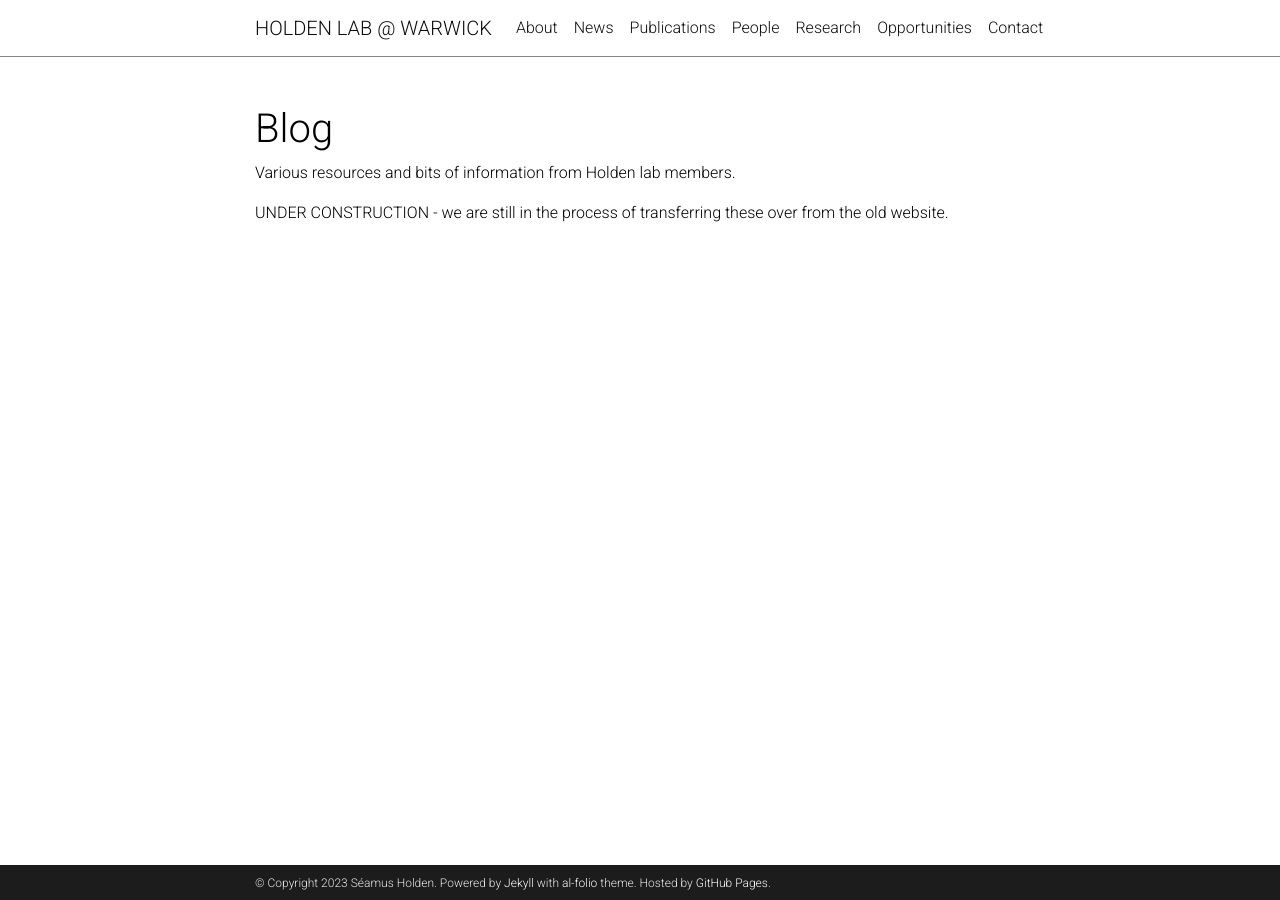
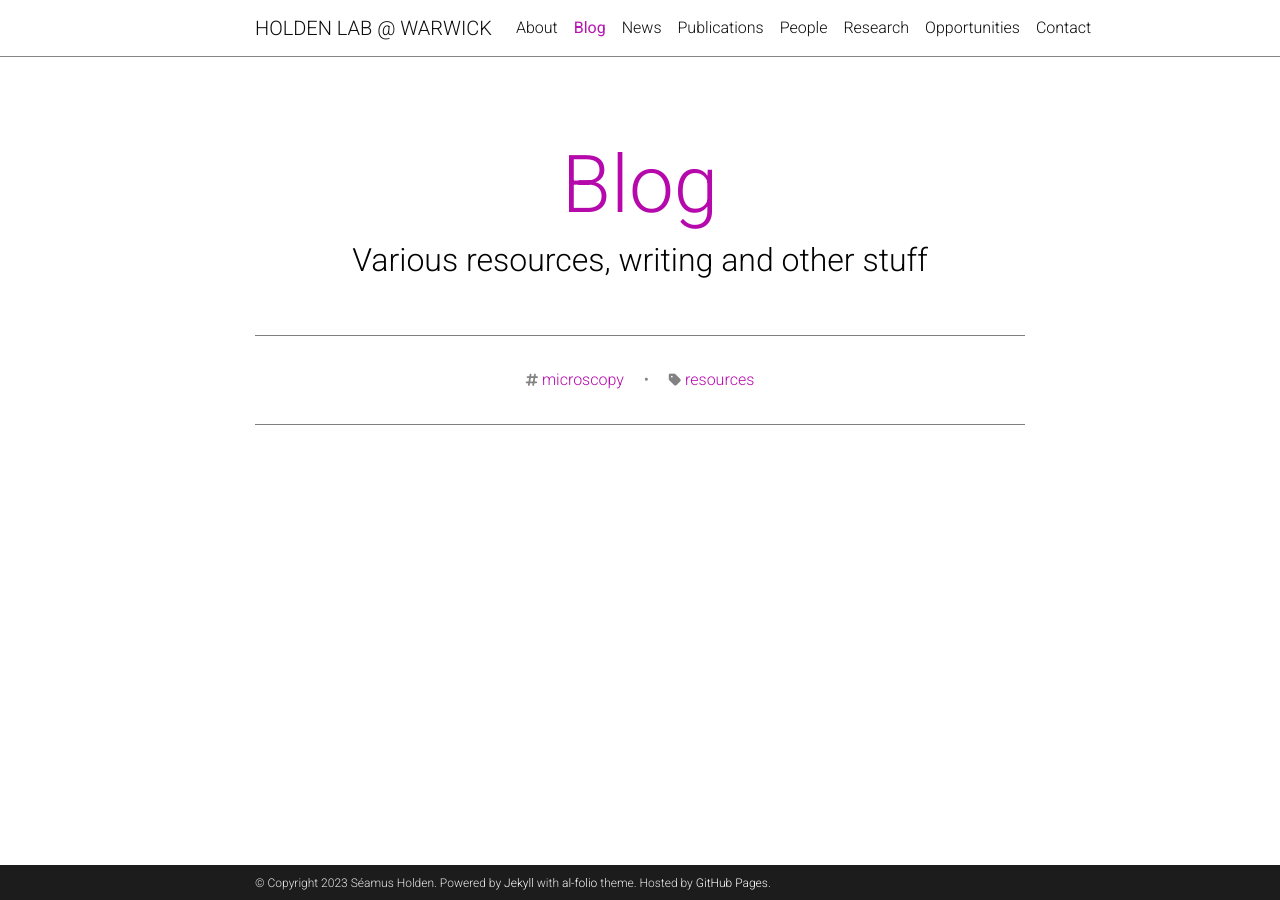
Before and after one commit to HoldenLab/holdenlab.github.io, a Jekyll site: the page built from blog/index.html, in a window 1280 px wide. Built offline with Jekyll 4.4.1, drawn with Linux system fonts in a browser that asks for light colours; the list of posts is cut into pages by our own code; comment, search, counter and statistics services are not loaded; a style sheet for code colours, icons or effects is not loaded.

Commit message:
Fixed the blog not loading problem
It was an extra space in config.yml

```diff
--- a/_config.yml
+++ b/_config.yml
@@ -8,7 +8,7 @@
 last_name: Holden
 email: seamus.holden@warwick.ac.uk
 description: > # the ">" symbol means to ignore newlines until "footer_text:"
-  A simple, whitespace theme for academics. Based on [*folio](https://github.com/bogoli/-folio) design.
+  Website of the Holden Lab at the University of Warwick, UK.
 footer_text: >
   Powered by <a href="https://jekyllrb.com/" target="_blank">Jekyll</a> with <a href="https://github.com/alshedivat/al-folio">al-folio</a> theme.
   Hosted by <a href="https://pages.github.com/" target="_blank">GitHub Pages</a>.
@@ -122,18 +122,18 @@
 # Blog
 # -----------------------------------------------------------------------------
 
-# blog_name: # blog_name will be displayed in your blog page
-# blog_nav_title: blog # your blog must have a title for it to be displayed in the nav bar
-# blog_description:
-# permalink: /blog/:year/:title/
+blog_name: Blog # blog_name will be displayed in your blog page
+blog_nav_title: Blog # your blog must have a title for it to be displayed in the nav bar
+blog_description: Various resources, writing and other stuff
+permalink: /blog/:year/:title/
 
-# # Pagination
-# pagination:
-  # enabled: true
+# Pagination
+pagination:
+  enabled: true
 
-# related_blog_posts:
-  # enabled: true
-  # max_related: 5
+related_blog_posts:
+  enabled: false
+  max_related: 5
 
 # # Giscus comments (RECOMMENDED)
 # # Follow instructions on https://giscus.app/ to setup for your repo to fill out
@@ -183,7 +183,7 @@
   limit: 5 # leave blank to include all the news in the `_news` folder
 
 latest_posts:
-  enabled: false
+  enabled: true
   scrollable: true # adds a vertical scroll bar if there are more than 3 new posts items
   limit: 3 # leave blank to include all the blog posts
 
@@ -265,8 +265,8 @@
     tag: '/blog/tag/:name/'
     category: '/blog/category/:name/'
 
-#display_tags: ['formatting', 'images', 'links', 'math', 'code'] # these tags will be displayed on the front page of your blog
-#display_categories: ['blockquotes'] # these categories will be displayed on the front page of your blog
+display_tags: ['microscopy'] # these tags will be displayed on the front page of your blog
+display_categories: ['resources'] # these categories will be displayed on the front page of your blog
 
 # -----------------------------------------------------------------------------
 # Jekyll Scholar
--- a/blog/index.html
+++ b/blog/index.html
@@ -1,6 +1,6 @@
 ---
 layout: default
-title: Blog
+title: blog
 pagination:
   enabled: true
   collection: posts
@@ -12,13 +12,6 @@
     before: 1 # The number of links before the current page
     after: 3  # The number of links after the current page
 ---
-
-<h1>Blog</h1>
-
-<p>Various resources and bits of information from Holden lab members. </p>
-
-<p>UNDER CONSTRUCTION - we are still in the process of transferring these over from the old website.</p>
-
 
 <div class="post">
 
```
Also changed, not shown: _pages/about.md (+1 -1 lines).
